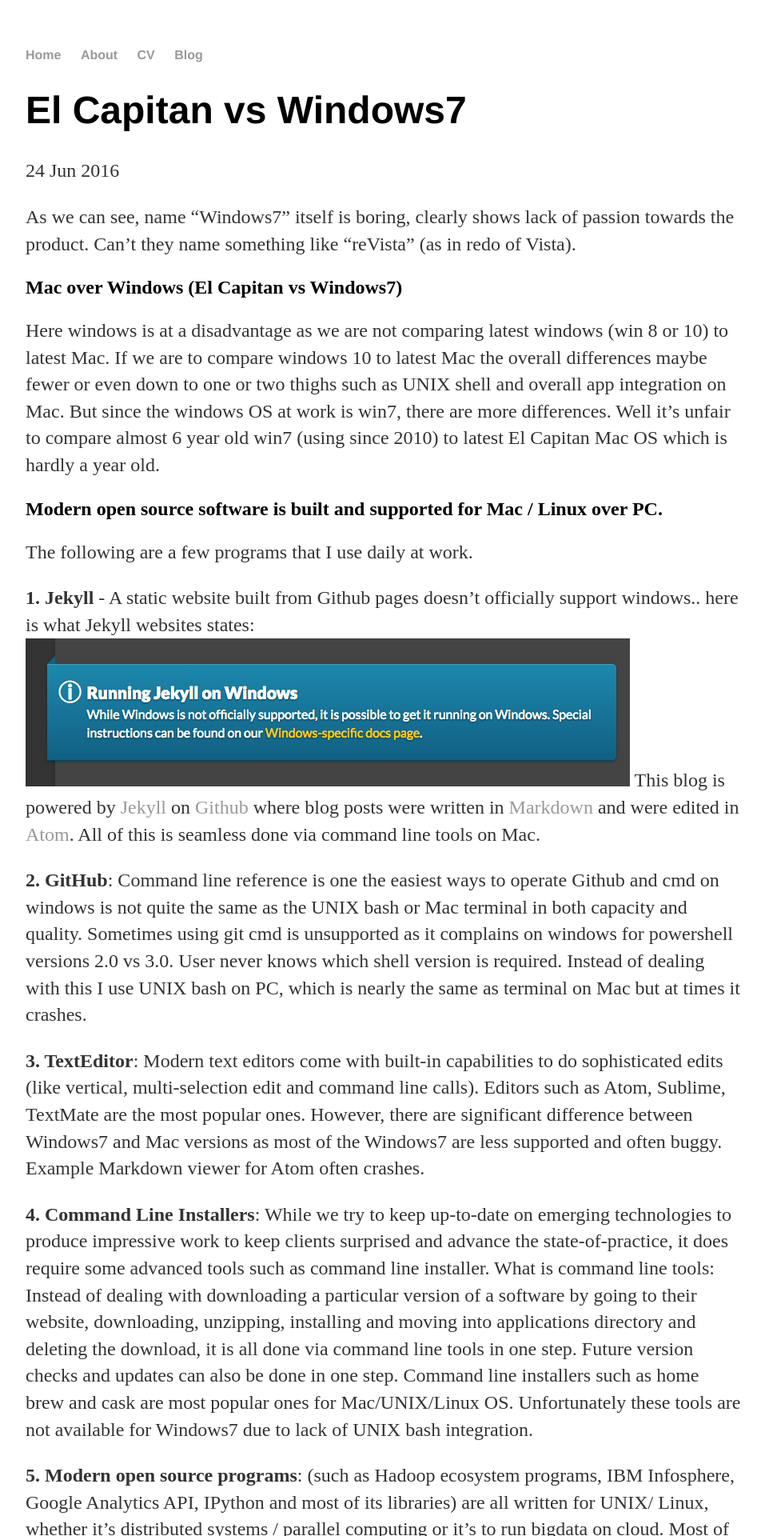
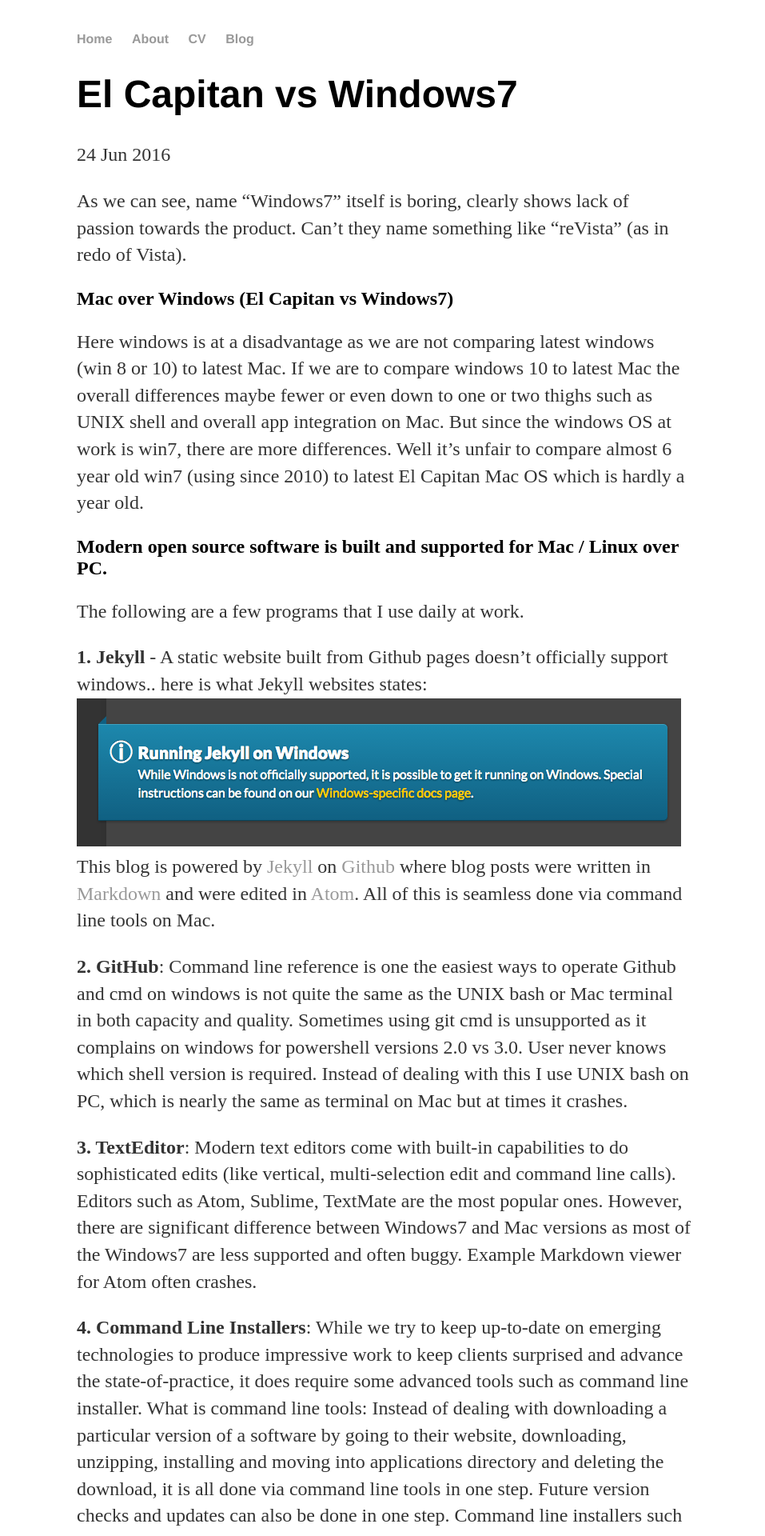
Before and after one commit to 4Step/4Step.github.io, a Jekyll site: the page built from _posts/2016-06-25-mac-vs-windows.md, in a window 1280 px wide. Shown: the top 1920 px of the page at 80% size, without its empty margins (160-1117 px from the left). Built offline with Jekyll 4.4.1, drawn with Linux system fonts in a browser that asks for light colours; some of the changed text lies outside the part shown.

```diff
--- a/css/main.css
+++ b/css/main.css
@@ -1,6 +1,6 @@
 body {
-    margin: 60px auto;
-    width: 70%;
+    margin: 40px auto;
+    width: 60%;
 }
 nav ul, footer ul {
     font-family:'Helvetica', 'Arial', 'Sans-Serif';
```
Also changed, not shown: _posts/2016-06-25-mac-vs-windows.md (+9 -0 lines).
